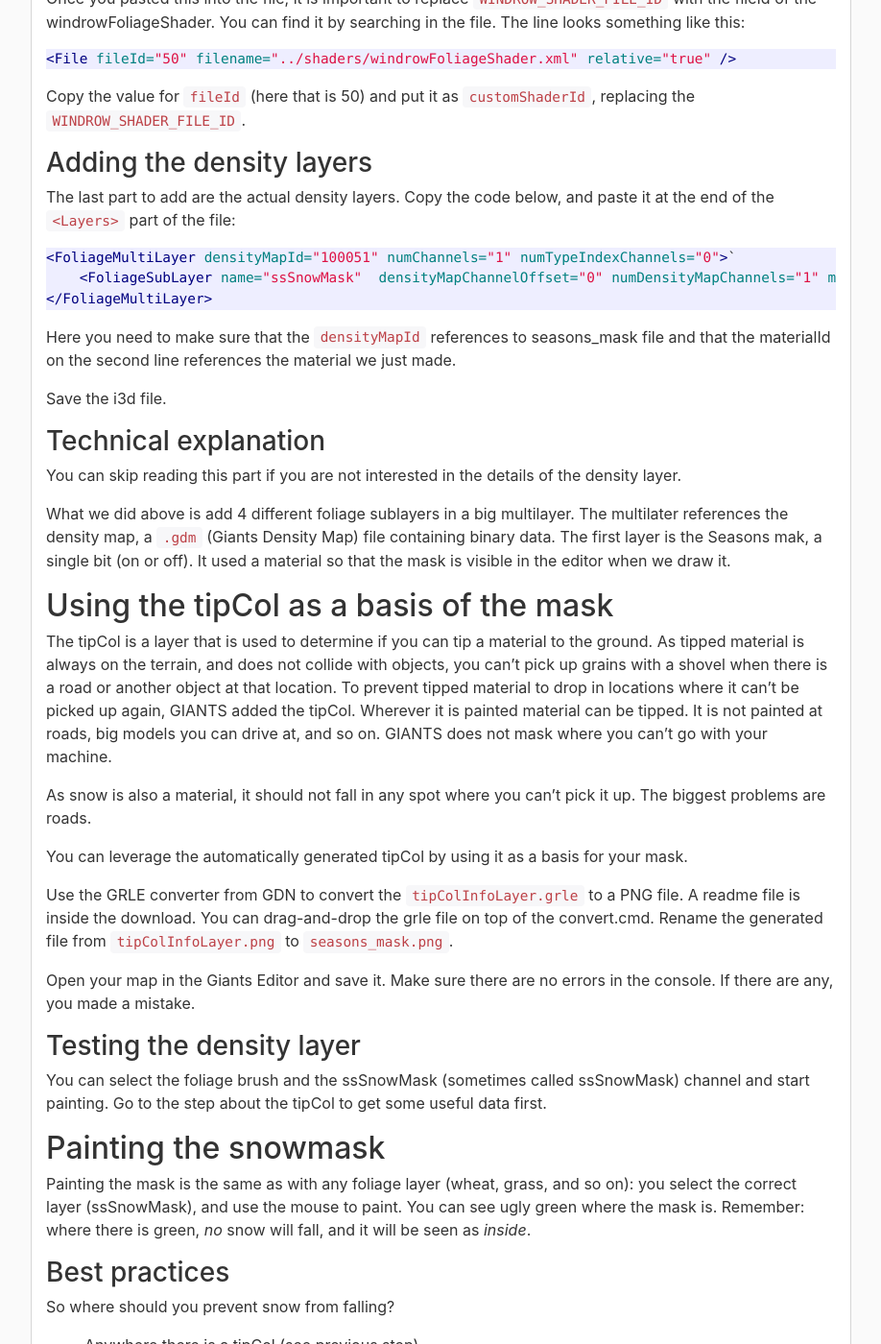
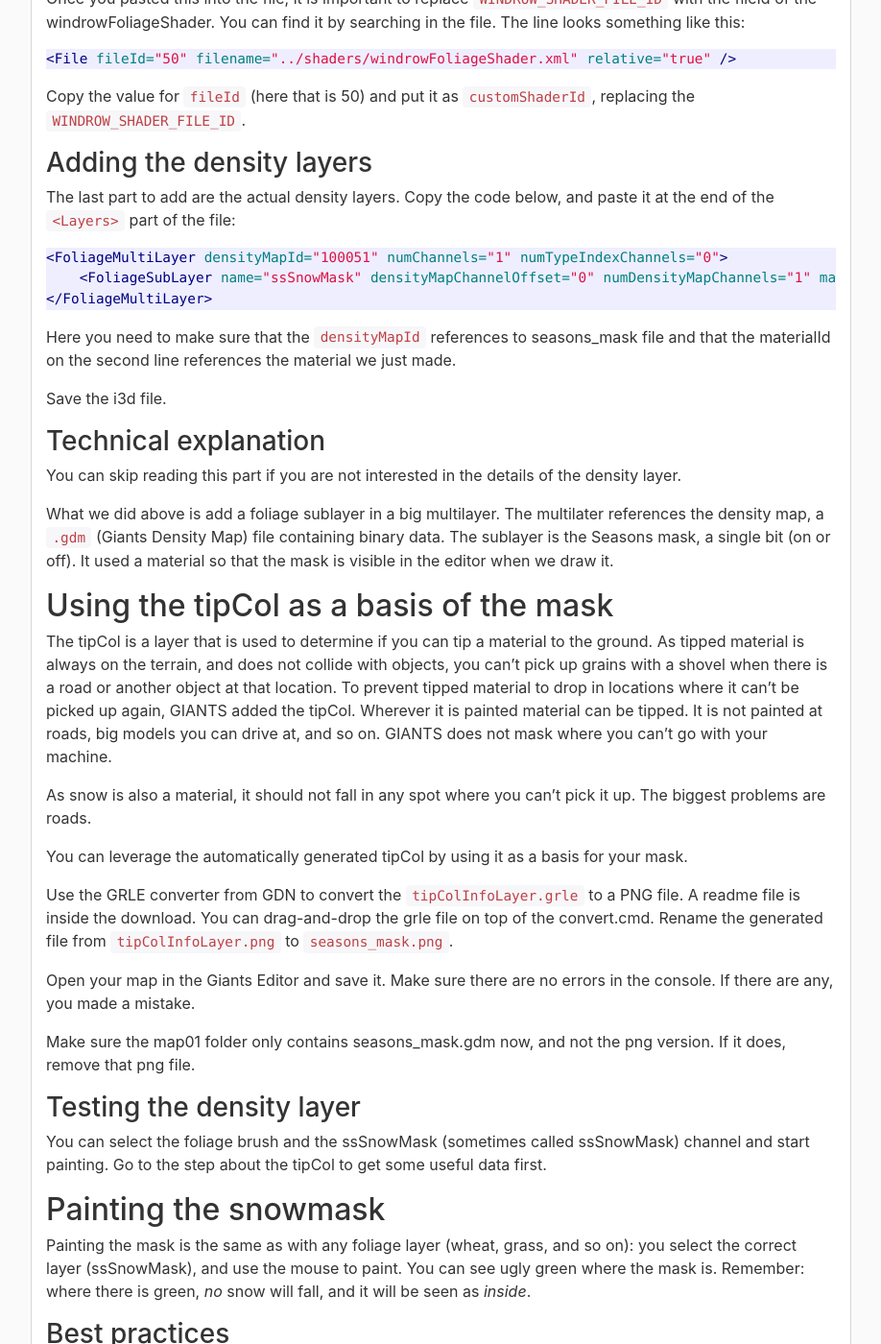
Before and after one commit to RealismusModding/realismusmodding.github.io, a Jekyll site: the page built from mods/seasons/manual/modding/maps/seasons_mask.md, in a window 1280 px wide and 1400 px high, scrolled down 1669 px. Shown: the whole window at 96% size, without its empty margins (323-1241 px from the left). Built offline with Jekyll 4.4.1, drawn with Linux system fonts in a browser that asks for light colours; comment, search, counter and statistics services are not loaded; some of the changed text lies outside the part shown.

Commit message:
Update snowmask guide

````diff
--- a/mods/seasons/manual/modding/maps/seasons_mask.md
+++ b/mods/seasons/manual/modding/maps/seasons_mask.md
@@ -25,14 +25,14 @@ In this guide you will learn all steps of adding the Seasons mask to a map.
 
 ## Downloading required files
 
-Download the following file. They will be used for the mask:
+Download the following file. It will be used to make the mask visible in the editor:
 - [invisible_mask_diffuse.dds](https://github.com/RealismusModding/FS17_seasons/raw/develop/modding/snowMask/map01/invisible_mask_diffuse.dds)
 
 Put this file in your `map01` folder. This is often located at `ModFolder/maps/map01`.
 
 ## Adding the density layers
 
-The density layers need to be added to the map. Open your `map01.i3d` in a proper text editor. We will start by adding references to the two diffuse textures.
+The density layer needs to be added to the map. Open your `map01.i3d` in a proper text editor. We will start by adding references to the diffuse texture and the density file we will create later on.
 
 ### File references
 
@@ -72,8 +72,8 @@ Copy the value for `fileId` (here that is 50) and put it as `customShaderId`, re
 The last part to add are the actual density layers. Copy the code below, and paste it at the end of the `<Layers>` part of the file:
 
 ```xml
-<FoliageMultiLayer densityMapId="100051" numChannels="1" numTypeIndexChannels="0">`
-    <FoliageSubLayer name="ssSnowMask"  densityMapChannelOffset="0" numDensityMapChannels="1" materialId="100610" cellSize="8" viewDistance="80" objectMask="16711935" decalLayer="0" atlasSize="1" atlasOffsets="1 0" numBlocksPerUnitDefault="1.8" numBlocksPerUnitMin="1.8" numBlocksPerUnitMax="1.8" width="0.8" height="0.3" widthVariance="0.1" heightVariance="0.1" horizontalPositionVariance="0.3" blockShapeId="1"/>
+<FoliageMultiLayer densityMapId="100051" numChannels="1" numTypeIndexChannels="0">
+    <FoliageSubLayer name="ssSnowMask" densityMapChannelOffset="0" numDensityMapChannels="1" materialId="100610" cellSize="8" viewDistance="80" objectMask="16711935" decalLayer="0" atlasSize="1" atlasOffsets="1 0" numBlocksPerUnitDefault="1.8" numBlocksPerUnitMin="1.8" numBlocksPerUnitMax="1.8" width="0.8" height="0.3" widthVariance="0.1" heightVariance="0.1" horizontalPositionVariance="0.3" blockShapeId="1" />
 </FoliageMultiLayer>
 ```
 
@@ -85,7 +85,7 @@ Save the i3d file.
 
 You can skip reading this part if you are not interested in the details of the density layer.
 
-What we did above is add 4 different foliage sublayers in a big multilayer. The multilater references the density map, a `.gdm` (Giants Density Map) file containing binary data. The first layer is the Seasons mak, a single bit (on or off). It used a material so that the mask is visible in the editor when we draw it.
+What we did above is add a foliage sublayer in a big multilayer. The multilater references the density map, a `.gdm` (Giants Density Map) file containing binary data. The sublayer is the Seasons mask, a single bit (on or off). It used a material so that the mask is visible in the editor when we draw it.
 
 ## Using the tipCol as a basis of the mask
 
@@ -99,6 +99,8 @@ Use the GRLE converter from GDN to convert the `tipColInfoLayer.grle` to a PNG f
 Rename the generated file from `tipColInfoLayer.png` to `seasons_mask.png`.
 
 Open your map in the Giants Editor and save it. Make sure there are no errors in the console. If there are any, you made a mistake.
+
+Make sure the map01 folder only contains seasons_mask.gdm now, and not the png version. If it does, remove that png file.
 
 ### Testing the density layer
 
````
